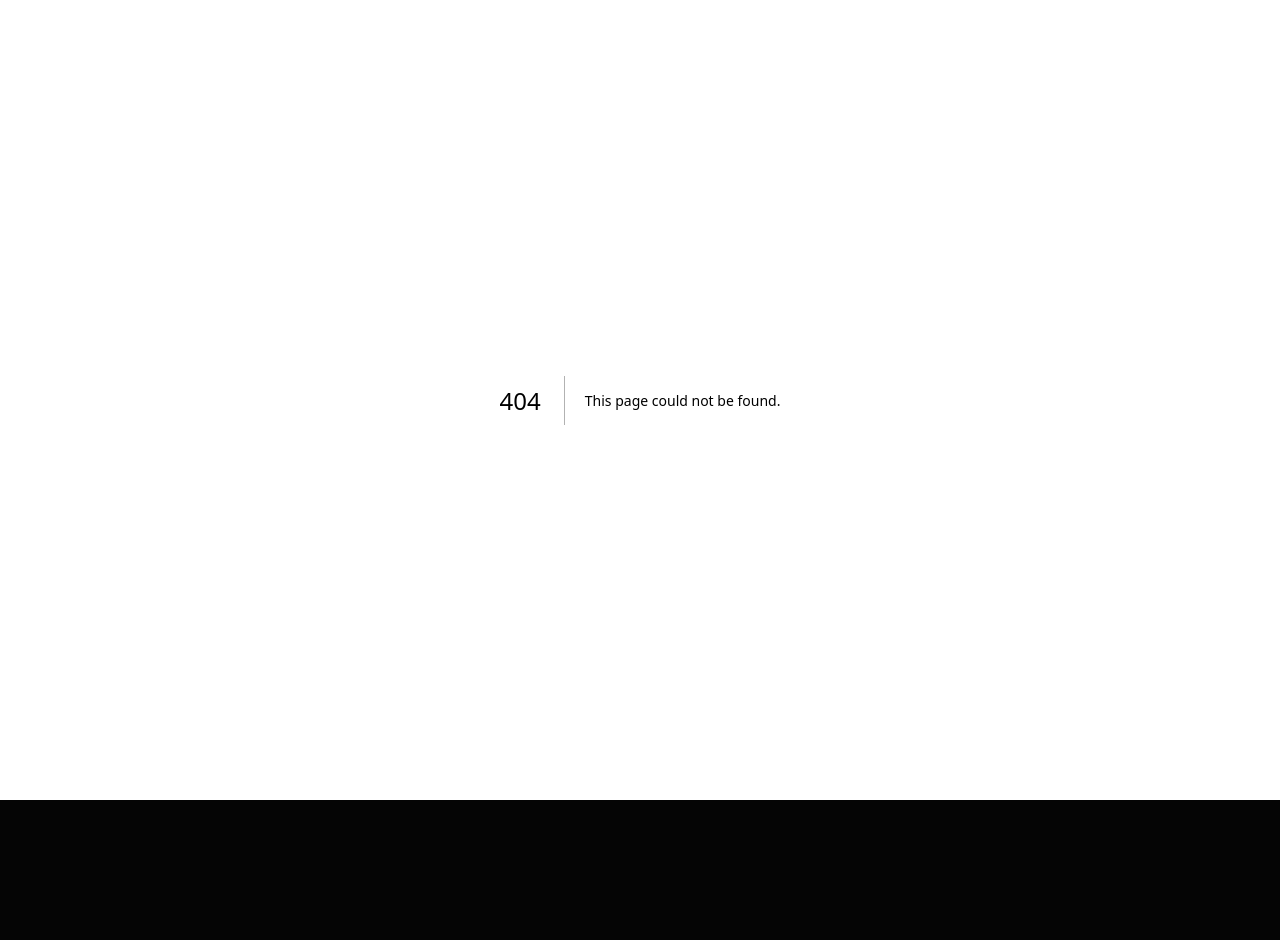
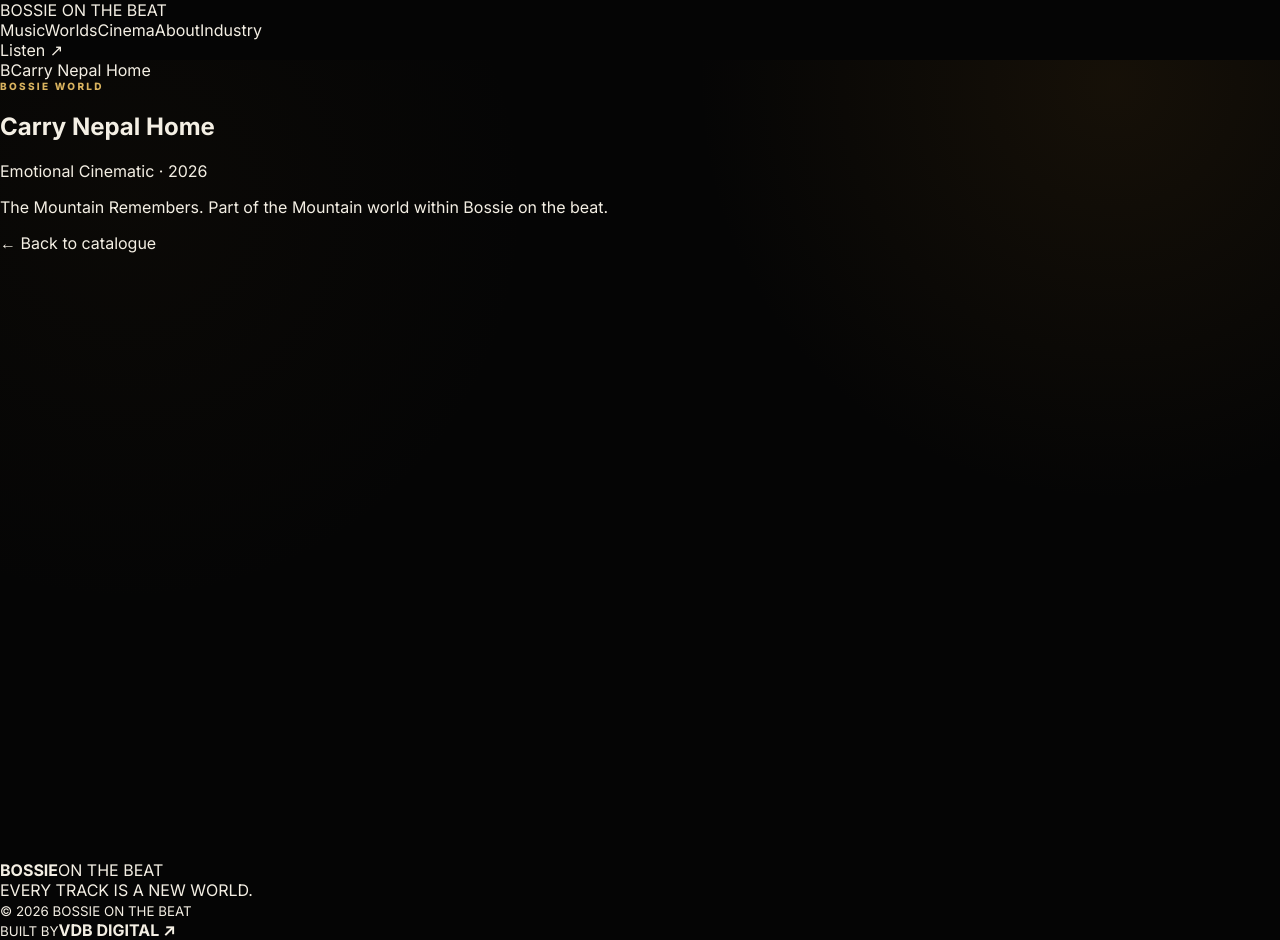
Before and after one commit to mvandenboslfgx/Bossie-on-that-beat, a Next.js app: page /music/carry-nepal-home in a window 1280 px wide. Before the commit this address had no page. Before the commit the page ends 800 px from the top, so only its background shows below. Built offline with nearby package versions, Linux system fonts and the light colour scheme; a web font is replaced by a local one.

Commit message:
Add individual release pages

```diff
--- /dev/null
+++ b/app/music/[slug]/page.tsx
@@ -0,0 +1,11 @@
+import { notFound } from "next/navigation";
+import { releases, getRelease } from "@/data/catalog";
+import { ReleaseCover } from "@/components/ReleaseCard";
+import { SiteFooter, SiteNav } from "@/components/SiteChrome";
+
+export function generateStaticParams(){ return releases.map(r=>({slug:r.slug})); }
+
+export default async function ReleasePage({params}:{params:Promise<{slug:string}>}){
+ const {slug}=await params; const r=getRelease(slug); if(!r) notFound();
+ return <><SiteNav/><main className="subpage release-detail"><section className="release-detail-grid"><ReleaseCover release={r}/><div className="release-detail-copy"><p className="eyebrow">{r.status === "live" ? "OFFICIAL RELEASE" : "BOSSIE WORLD"}</p><h1>{r.title}</h1><p className="release-world">{r.mood} · {r.year}</p><p>{r.subtitle}. Part of the {r.world} world within Bossie on the beat.</p><div className="release-actions">{r.spotify&&<a href={r.spotify} target="_blank" rel="noreferrer">Spotify ↗</a>}{r.youtube&&<a href={r.youtube} target="_blank" rel="noreferrer">YouTube ↗</a>}{r.amazon&&<a href={r.amazon} target="_blank" rel="noreferrer">Amazon Music ↗</a>}</div><a className="back-link" href="/music">← Back to catalogue</a></div></section></main><SiteFooter/></>
+}
```
